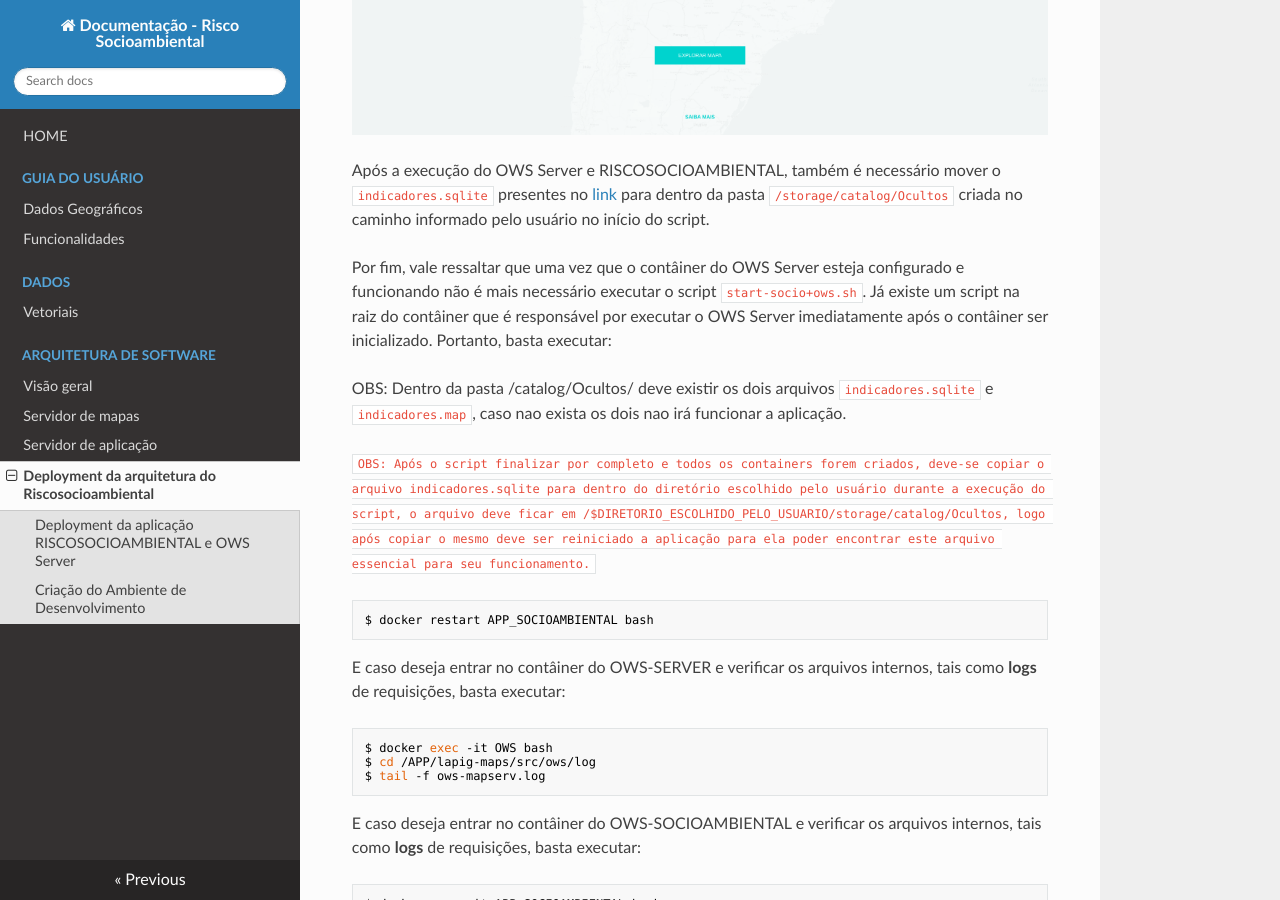
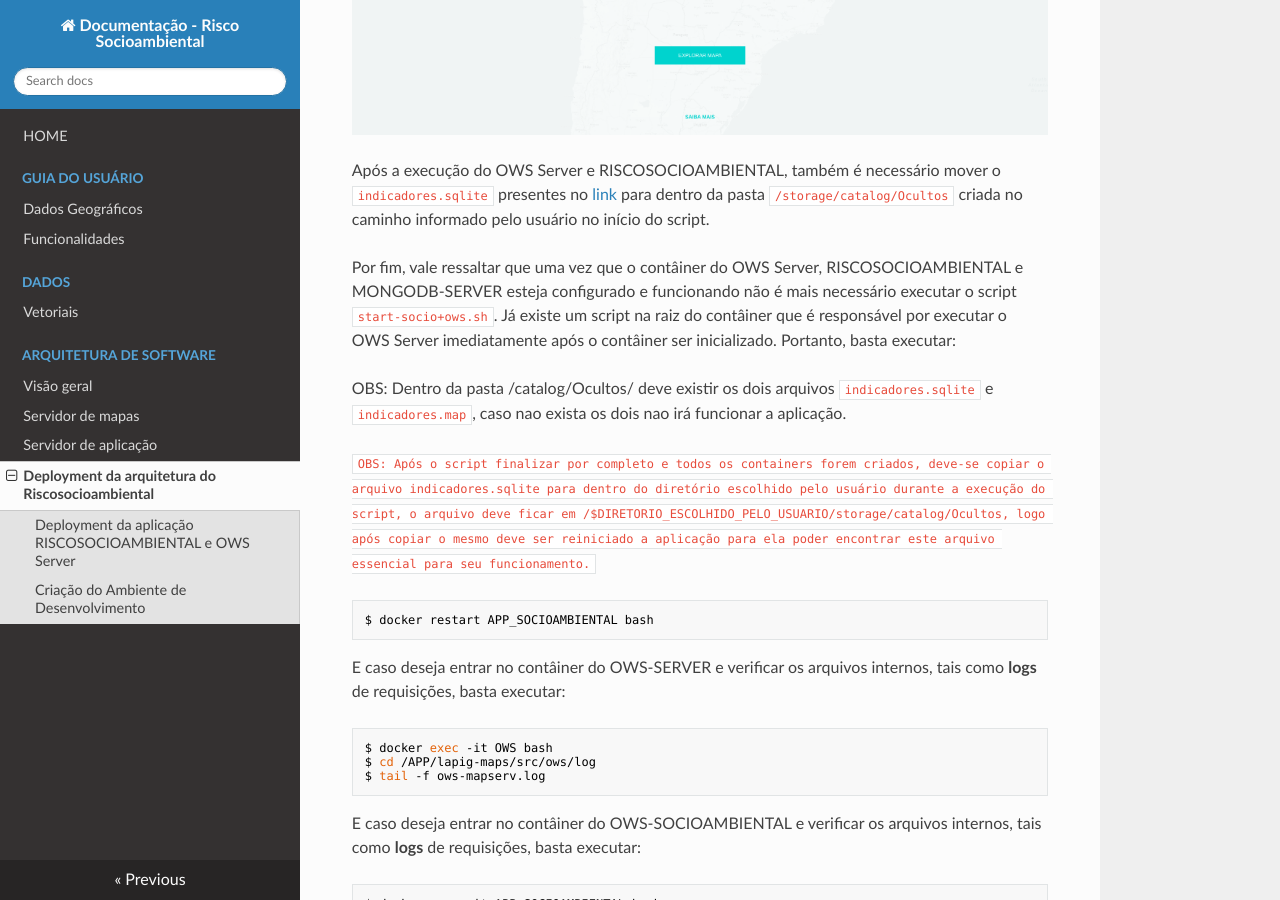
Before and after one commit to lapig-ufg/riscosocioambiental, an MkDocs documentation site: the page built from doc/docs/02-arq_execucao_risco.md, in a window 1280 px wide and 900 px high, scrolled down 2623 px. Built offline with MkDocs 1.6.1, drawn with Linux system fonts in a browser that asks for light colours; nearby versions of some CDN libraries.

```diff
--- a/doc/docs/02-arq_execucao_risco.md
+++ b/doc/docs/02-arq_execucao_risco.md
@@ -63,7 +63,7 @@ Após a importação correta do contâiner, o RISCOSOCIOAMBIENTAL deverá estar
 
 Após a execução do OWS Server e RISCOSOCIOAMBIENTAL, também é necessário mover o `indicadores.sqlite` presentes no [link](https://drive.google.com/file/d/1Qww9WQ7G1YHZ1ndLEYzrTrcjAklTRP1v/view?usp=sharing) para dentro da pasta `/storage/catalog/Ocultos` criada no caminho informado pelo usuário no início do script.
 
-Por fim, vale ressaltar que uma vez que o contâiner do OWS Server esteja configurado e funcionando não é mais necessário executar o script `start-socio+ows.sh`. Já existe um script na raiz do contâiner que é responsável por executar o OWS Server imediatamente após o contâiner ser inicializado. Portanto, basta executar:
+Por fim, vale ressaltar que uma vez que o contâiner do OWS Server, RISCOSOCIOAMBIENTAL e MONGODB-SERVER esteja configurado e funcionando não é mais necessário executar o script `start-socio+ows.sh`. Já existe um script na raiz do contâiner que é responsável por executar o OWS Server imediatamente após o contâiner ser inicializado. Portanto, basta executar:
 
 OBS: Dentro da pasta /catalog/Ocultos/ deve existir os dois arquivos `indicadores.sqlite` e `indicadores.map`, caso nao exista os dois nao irá funcionar a aplicação.
 
```
